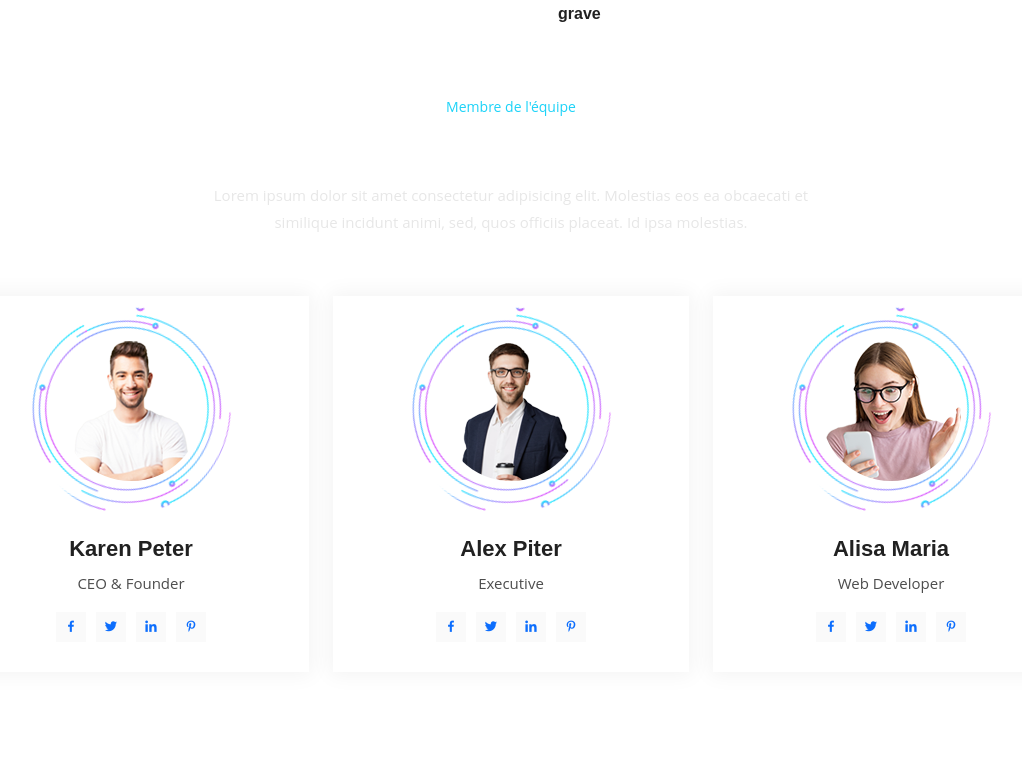
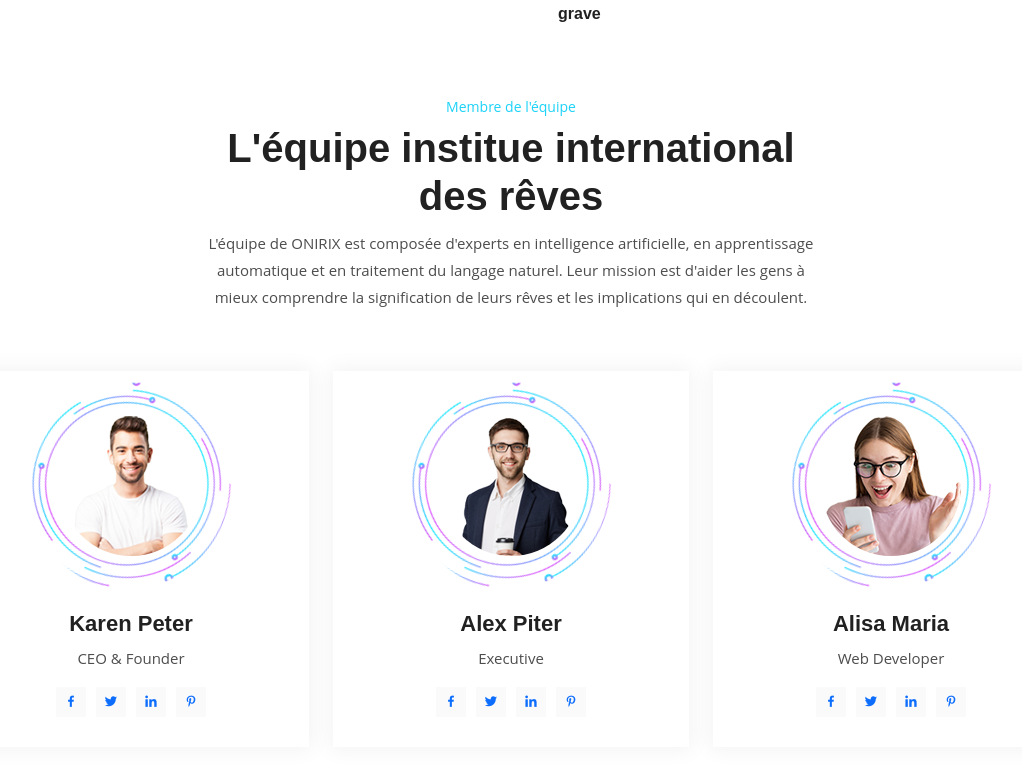
Before and after one commit to codascii/raiv-webcup-2023, a Next.js app: page /about in a window 1280 px wide. Shown: the part 920-1690 px from the top of the page, without its empty margins (129-1151 px from the left). Built offline with nearby package versions, Linux system fonts and the light colour scheme.

Commit message:
modification _version6

```diff
--- a/components/Common/TeamTwo.js
+++ b/components/Common/TeamTwo.js
@@ -83,14 +83,11 @@ const TeamTwo = () => {
 		<>
 			<section className="team-area pb-70 pt-70">
 				<div className="container">
-					<div className="section-title home-four-section-title">
+					<div className="section-title">
 						<span>Membre de l'équipe</span>
-						<h2>Meet Our Genius Team</h2>
+						<h2>L'équipe institue international des rêves</h2>
 						<p>
-							Lorem ipsum dolor sit amet consectetur adipisicing
-							elit. Molestias eos ea obcaecati et similique
-							incidunt animi, sed, quos officiis placeat. Id ipsa
-							molestias.
+						L'équipe de ONIRIX est composée d'experts en intelligence artificielle, en apprentissage automatique et en traitement du langage naturel. Leur mission est d'aider les gens à mieux comprendre la signification de leurs rêves et les implications qui en découlent.
 						</p>
 					</div>
 
--- a/components/HomeThree/WhyChooseUs.js
+++ b/components/HomeThree/WhyChooseUs.js
@@ -57,7 +57,7 @@ const WhyChooseUs = () => {
       <section className="choose-ue-area pt-100 pb-70">
         <div className="container">
           <div className="section-title">
-            <span>Why Choose Us</span>
+            <span>Pourquoi nous choisir ?</span>
             <h2>
             La qualité de l'Intelligence Artificielle à votre service
             </h2>
--- a/pages/about.js
+++ b/pages/about.js
@@ -24,9 +24,9 @@ export default function About2() {
 
 			<About />
 			<TeamTwo />
-			<div className="pb-50">
+			{/* <div className="pb-50">
 				<Partner />
-			</div>
+			</div> */}
 			{/* <WhyChooseUs /> */}
 
 			{/* <MakeYourBusiness /> */}
```
Also changed, not shown: public/images/white-logo.old3.png (added), public/images/white-logo.png.
